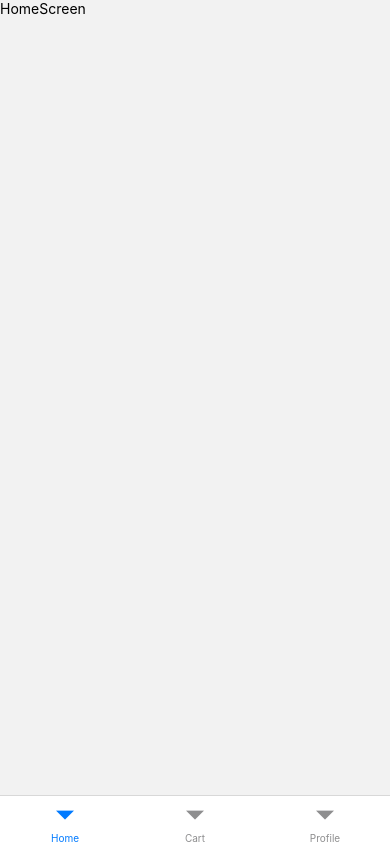
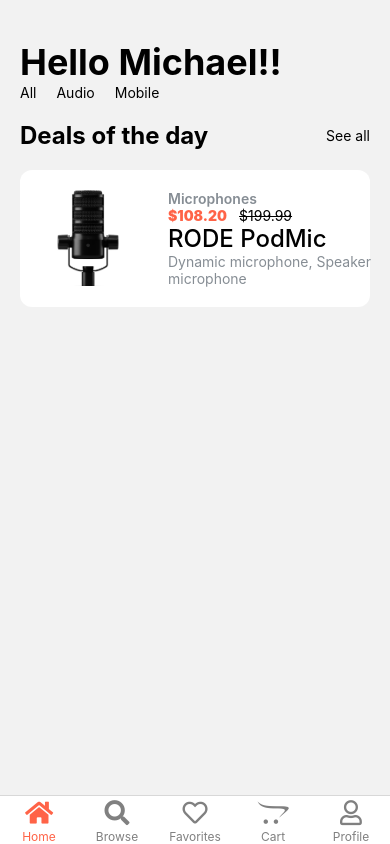
Before and after one commit to mranonno/zylo-ecommerce, a React Native app: screen /Home in a window 390 px wide. Built offline with nearby package versions, Linux system fonts and the light colour scheme.

Commit message:
navigation complete

```diff
--- a/package.json
+++ b/package.json
@@ -9,6 +9,7 @@
     "web": "expo start --web"
   },
   "dependencies": {
+    "@expo/vector-icons": "^14.0.2",
     "@react-native-async-storage/async-storage": "^2.0.0",
     "@react-navigation/bottom-tabs": "^6.6.1",
     "@react-navigation/native": "^6.1.18",
@@ -19,6 +20,7 @@
     "react-native": "0.74.5",
     "react-native-safe-area-context": "4.10.5",
     "react-native-screens": "3.31.1",
+    "react-native-vector-icons": "^10.1.0",
     "react-redux": "^9.1.2",
     "redux-persist": "^6.0.0"
   },
--- a/src/navigation/Routes.js
+++ b/src/navigation/Routes.js
@@ -4,14 +4,48 @@
 import { createBottomTabNavigator } from "@react-navigation/bottom-tabs";
 import CartScreen from "../screens/CartScreen";
 import ProfileScreen from "../screens/ProfileScreen";
+import { FontAwesome5 } from "@expo/vector-icons";
 
 const Tab = createBottomTabNavigator();
 const Routes = () => {
   return (
-    <Tab.Navigator>
+    <Tab.Navigator
+      screenOptions={({ route }) => ({
+        tabBarIcon: ({ focused, color, size }) => {
+          let iconName;
+
+          if (route.name === "Home") {
+            iconName = focused ? "home" : "home";
+          } else if (route.name === "Cart") {
+            iconName = focused ? "opencart" : "opencart";
+          } else if (route.name === "Profile") {
+            iconName = focused ? "user" : "user";
+          } else if (route.name === "Browse") {
+            iconName = focused ? "search" : "search";
+          } else if (route.name === "Favorites") {
+            iconName = focused ? "heart" : "heart";
+          }
+          // Return the icon component
+          return <FontAwesome5 name={iconName} size={size} color={color} />;
+        },
+        tabBarLabelStyle: { fontSize: 12 },
+        tabBarActiveTintColor: "tomato",
+        tabBarInactiveTintColor: "gray",
+      })}
+    >
       <Tab.Screen
         options={{ headerShown: false }}
         name="Home"
+        component={HomeScreen}
+      />
+      <Tab.Screen
+        options={{ headerShown: false }}
+        name="Browse"
+        component={HomeScreen}
+      />
+      <Tab.Screen
+        options={{ headerShown: false }}
+        name="Favorites"
         component={HomeScreen}
       />
       <Tab.Screen
--- a/src/screens/HomeScreen.js
+++ b/src/screens/HomeScreen.js
@@ -1,14 +1,84 @@
-import { StyleSheet, Text, View } from "react-native";
+import { StyleSheet, Text, View, Image, TouchableOpacity } from "react-native";
 import React from "react";
 
 const HomeScreen = () => {
   return (
     <View>
-      <Text>HomeScreen</Text>
+      <Text style={styles.name}>Hello Michael!!</Text>
+      <View
+        style={{
+          alignItems: "center",
+          flexDirection: "row",
+          gap: 20,
+          marginLeft: 20,
+        }}
+      >
+        <TouchableOpacity>
+          <Text>All</Text>
+        </TouchableOpacity>
+        <TouchableOpacity>
+          <Text>Audio</Text>
+        </TouchableOpacity>
+        <TouchableOpacity>
+          <Text>Mobile</Text>
+        </TouchableOpacity>
+      </View>
+      <View
+        style={{
+          flexDirection: "row",
+          alignItems: "center",
+          justifyContent: "space-between",
+          marginRight: 20,
+        }}
+      >
+        <Text style={styles.deals}>Deals of the day</Text>
+        <TouchableOpacity>
+          <Text>See all</Text>
+        </TouchableOpacity>
+      </View>
+      <View
+        style={{
+          backgroundColor: "white",
+          padding: 20,
+          borderRadius: 12,
+          marginHorizontal: 20,
+          flexDirection: "row",
+          gap: 32,
+        }}
+      >
+        <Image
+          style={{ width: 96, height: 96 }}
+          source={require("../../assets/image/microphone.png")}
+        />
+        <View>
+          <Text style={{ color: "#868D94", fontWeight: 600 }}>Microphones</Text>
+          <View style={{ flexDirection: "row", gap: 12 }}>
+            <Text style={{ color: "tomato", fontWeight: 900 }}>$108.20</Text>
+            <Text
+              style={{ textDecorationLine: "line-through", color: "#B0B5B9s" }}
+            >
+              $199.99
+            </Text>
+          </View>
+          <Text style={{ fontWeight: 500, fontSize: 24 }}>RODE PodMic</Text>
+          <Text style={{ color: "#868D94" }}>
+            Dynamic microphone, Speaker {"\n"}microphone
+          </Text>
+        </View>
+      </View>
     </View>
   );
 };
 
 export default HomeScreen;
 
-const styles = StyleSheet.create({});
+const styles = StyleSheet.create({
+  name: { fontSize: 36, marginTop: 40, marginLeft: 20, fontWeight: "700" },
+
+  deals: {
+    fontSize: 24,
+    fontWeight: "bold",
+    color: "black", // Example color
+    margin: 20,
+  },
+});
```
Also changed, not shown: assets/image/microphone.png (added), 1 other file (tests, documents, lock files or other folders).
